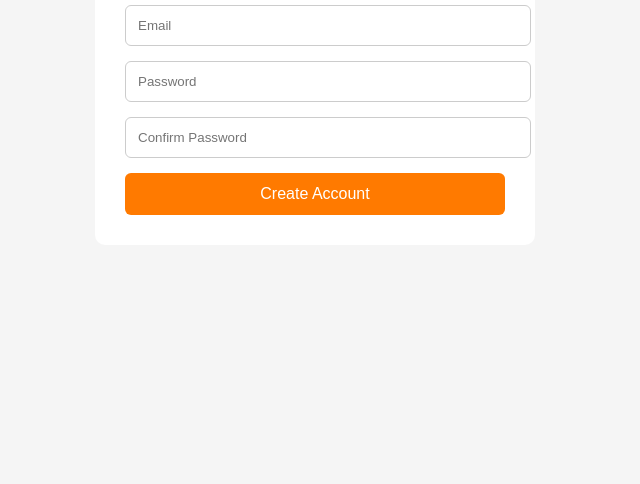
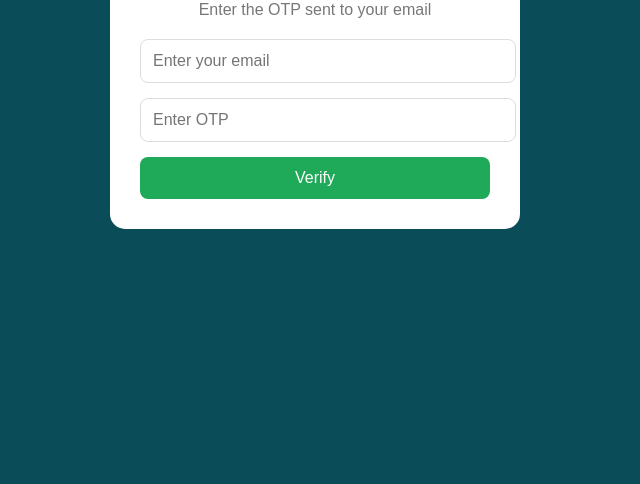
Before and after one commit to nazifinazifi2424-sudo/Site, a website: page register.html in a window 1280 px wide. Shown: the part 332-816 px from the top of the page, without its empty margins (325-965 px from the left). Drawn offline with Linux system fonts and the light colour scheme.

Commit message:
register.html

```diff
--- a/register.html
+++ b/register.html
@@ -1,66 +1,115 @@
 <!DOCTYPE html>
-<html>
+<html lang="en">
 <head>
 <meta charset="UTF-8">
-<title>Create Account</title>
+<title>Email Verification</title>
 <meta name="viewport" content="width=device-width, initial-scale=1.0">
 
 <style>
+
 body{
 font-family:Arial;
-background:#f5f5f5;
+background:#0a4c57;
 display:flex;
+align-items:center;
 justify-content:center;
-align-items:center;
 height:100vh;
+margin:0;
 }
 
 .box{
-background:white;
+background:#fff;
 padding:30px;
-border-radius:10px;
-width:90%;
-max-width:380px;
+border-radius:15px;
+width:350px;
+text-align:center;
 }
 
 h2{
-text-align:center;
+margin-bottom:10px;
+color:#e10600;
+}
+
+p{
+color:#777;
 margin-bottom:20px;
 }
 
 input{
 width:100%;
 padding:12px;
+border:1px solid #ddd;
+border-radius:8px;
 margin-bottom:15px;
-border:1px solid #ccc;
-border-radius:6px;
+font-size:16px;
 }
 
 button{
 width:100%;
 padding:12px;
-background:#ff7a00;
+background:#1faa59;
 border:none;
 color:white;
 font-size:16px;
-border-radius:6px;
+border-radius:8px;
 cursor:pointer;
 }
+
+button:hover{
+opacity:.9;
+}
+
 </style>
 </head>
 
 <body>
 
 <div class="box">
-<h2>Create Free Account</h2>
 
-<input placeholder="Email">
-<input type="password" placeholder="Password">
-<input type="password" placeholder="Confirm Password">
+<h2>Email Verification</h2>
 
-<button>Create Account</button>
+<p>Enter the OTP sent to your email</p>
+
+<input id="email" placeholder="Enter your email">
+
+<input id="otp" placeholder="Enter OTP">
+
+<button onclick="verifyOTP()">Verify</button>
 
 </div>
 
+<script>
+
+async function verifyOTP(){
+
+const email=document.getElementById("email").value
+const otp=document.getElementById("otp").value
+
+const res=await fetch("/verify-otp",{
+
+method:"POST",
+
+headers:{
+"Content-Type":"application/json"
+},
+
+body:JSON.stringify({email,otp})
+
+})
+
+const data=await res.json()
+
+alert(data.message)
+
+if(data.success){
+
+window.location.href="/"
+
+}
+
+}
+
+</script>
+
 </body>
 </html>
```
